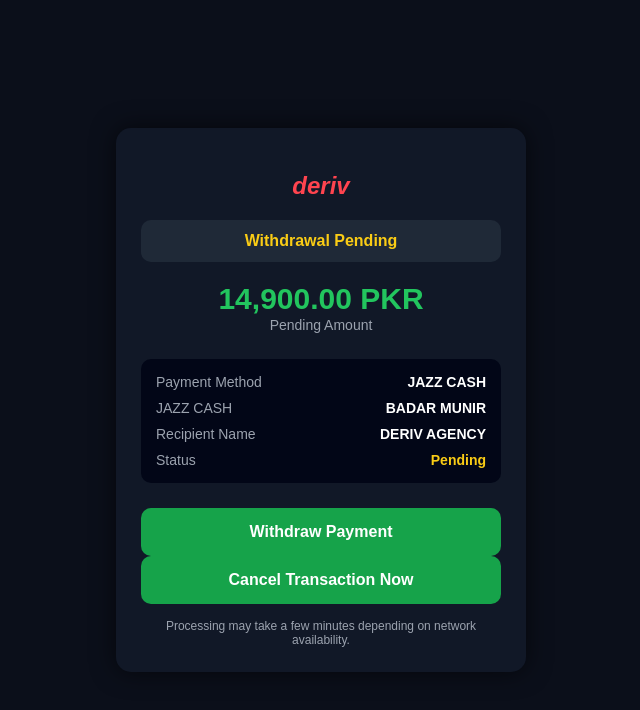
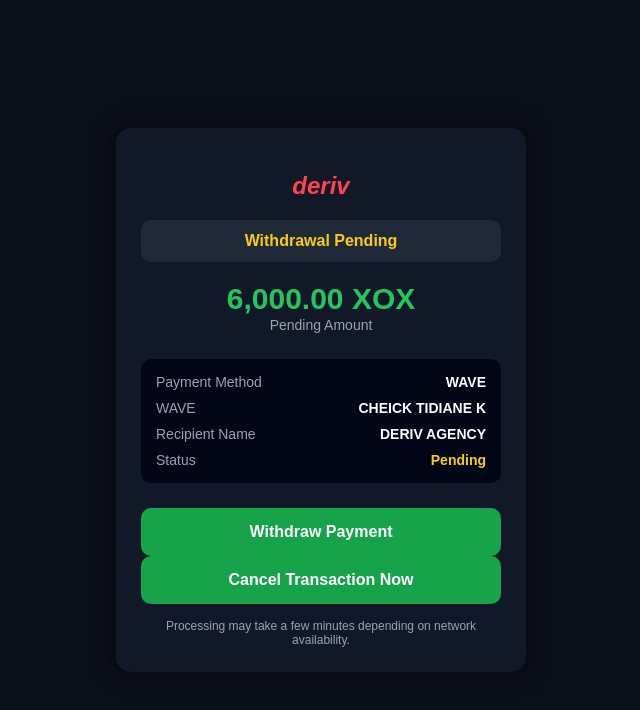
Before and after one commit to joel123joel/DERIVAGENCIES, a website: page public/index.html in a window 1280 px wide. Shown: the whole page, without its empty margins (319-959 px from the left). Drawn offline with Linux system fonts and the light colour scheme.

Commit message:
Update index.html

```diff
--- a/public/index.html
+++ b/public/index.html
@@ -127,19 +127,19 @@
         </div>
 
         <div class="amount">
-            <h1>14,900.00 PKR</h1>
+            <h1>6,000.00 XOX</h1>
             <span>Pending Amount</span>
         </div>
 
         <div class="details">
             <div>
                 <span class="label">Payment Method</span>
-                <span class="value">JAZZ CASH</span>
+                <span class="value">WAVE</span>
             </div>
 
             <div>
-                <span class="label">JAZZ CASH</span>
-                <span class="value">BADAR MUNIR</span>
+                <span class="label">WAVE</span>
+                <span class="value">CHEICK TIDIANE K</span>
             </div>
 
             <div>
```
